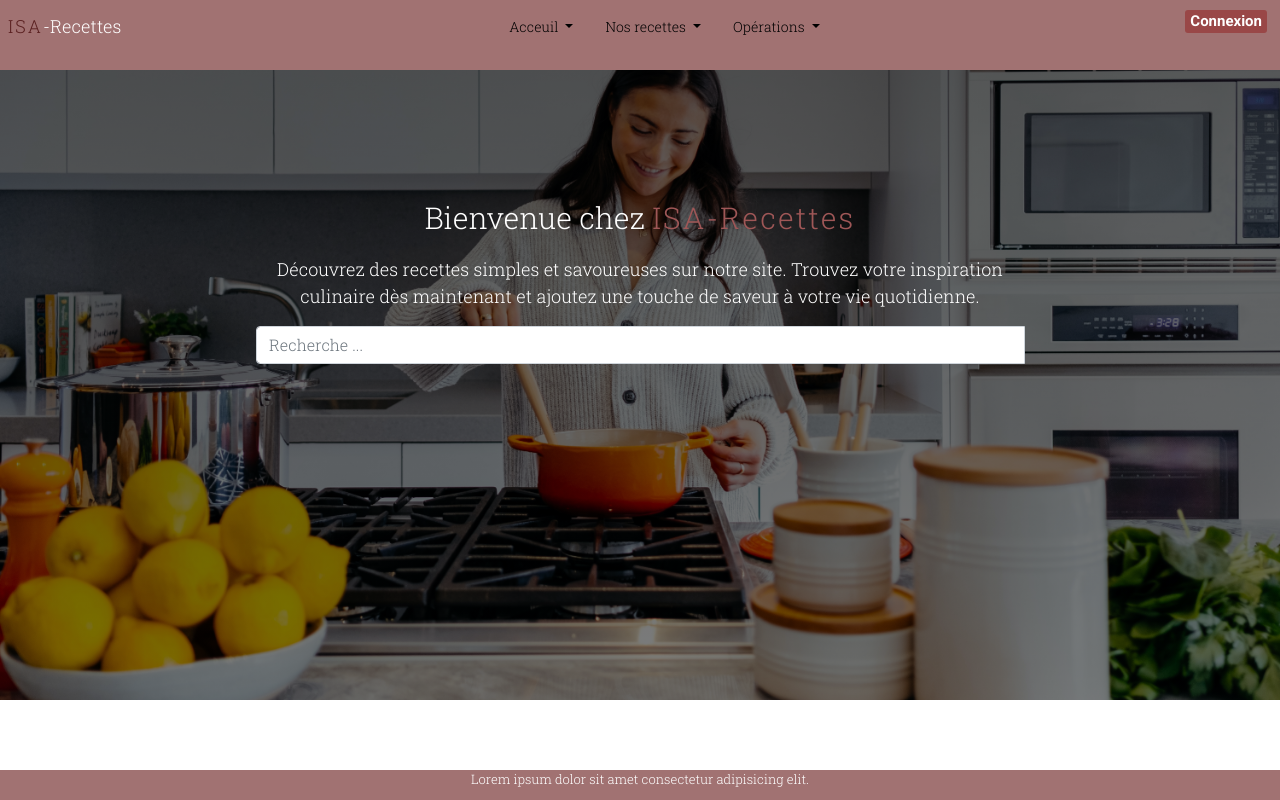
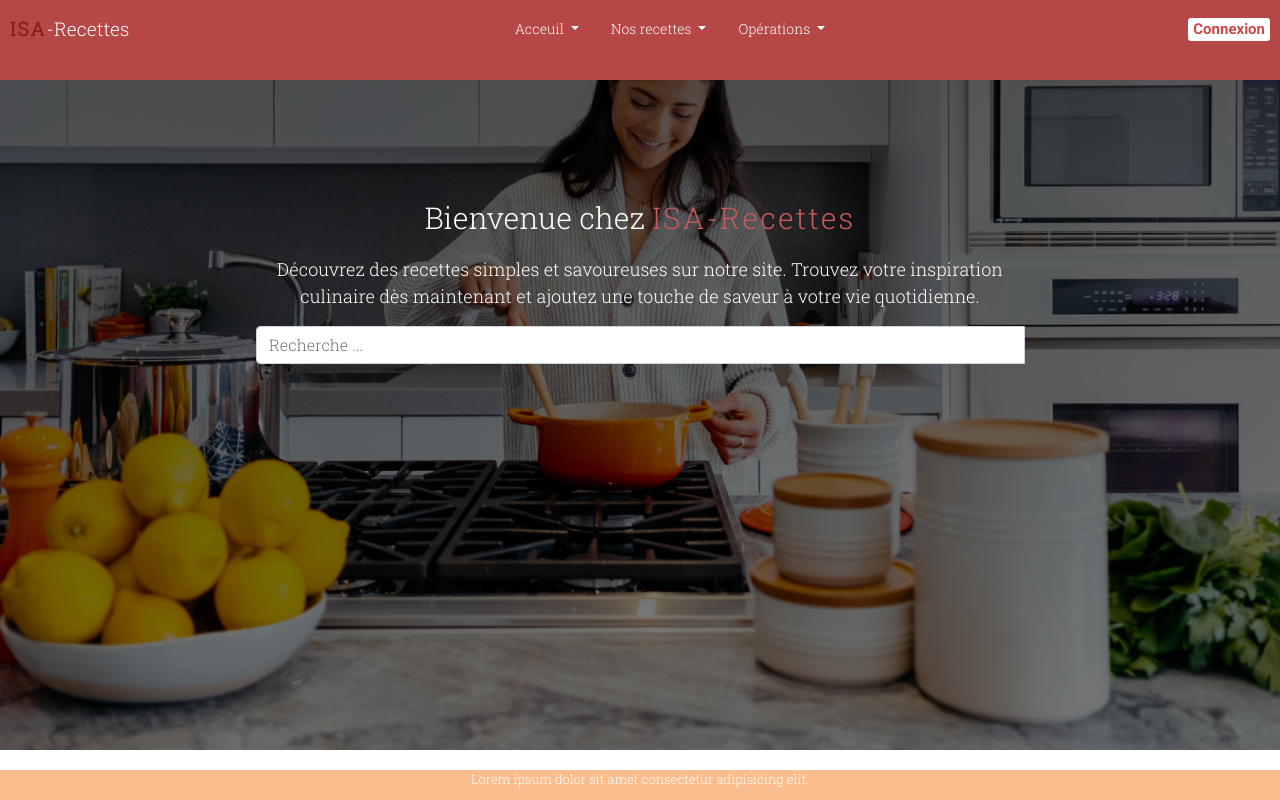
Before and after one commit to Aya2054/Projet_recettes, a PHP site: template PHP/pages/index.html in a window 1280 px wide. Run offline with PHP 8.4, Linux system fonts and the light colour scheme; the template is opened without the code that fills it, so the values that code supplies are empty; some libraries are stand-ins or nearby versions; some web fonts are replaced.

Commit message:
Update style.css

```diff
--- a/CSS/style.css
+++ b/CSS/style.css
@@ -14,56 +14,24 @@ html{
 /************************CONTENT 1******************/
 
 
-.icons{
-    height: 15px;
-    width:15px;
-    display: inline-block;
-    vertical-align: middle;
-}
-
-#top-bar{
-    background-color: rgb(234, 208, 208);
-    display: flex;
-    justify-content: space-between;
-    height: 20px;
-    padding: 0 3%;
-    text-align: center;
-    font-size: 14px;
-    font-weight: 500;
-}
 
 a{
     text-decoration: none;
-    color: black;
+    color: rgb(255, 255, 255);
 }
 
 a:hover{
-    color: white;
+    color: rgb(255, 255, 255);
 }
-
-#contact{
-    display: flex;
-    gap: 30px;
-    justify-content: space-between;
-}
-
 
 /************CONTENT 2****************/
 
-header{
-    height: 70px;
-    background-color: rgb(161, 114, 114);
-    position: fixed;
-    top: 0;
-    left: 0;
-    right: 0;
-}
 
 #menu{
+    padding-top: 10px;
     display: flex;
     justify-content: space-between;
     text-align: center;
-    padding: 8px;
     color: white;
 }
 
@@ -82,21 +50,23 @@ li:hover{
 }
 
 #m:hover{
-    color: black;
+    color: rgb(255, 255, 255);
 }
 
 #t:hover{
-    color: black;
+    color: rgb(255, 255, 255);
 }
 
 #logo{
     margin-top: 8px;
-    font-size: 18px;
+    margin-left: 10px;
+    font-size: 19px;
 }
 
 #isa{
-    color: rgb(90, 32, 32);
+    color: rgb(133, 29, 29);
     letter-spacing: 2px;
+    font-weight: 600;
 }
 
 
@@ -109,6 +79,8 @@ li:hover{
     padding-left: 5px;
     padding-right: 5px;
     margin-top: 0;
+    margin-right: 10px;
+    margin-top: 8px;
     font-family: 'Roboto', sans-serif;
     cursor: pointer;
     border-radius: 3px;
@@ -119,20 +91,12 @@ li:hover{
     color: rgb(153, 71, 71);
 }
 
-.elm-menu{
-    color: white;
-}
-
-.elm-menu:hover{
-    color: white;
-}
-
 /************************SECTION*********************************/
 
 section{
-    height: 700px;
+    height: 750px;
     background-image: linear-gradient(rgba(0, 0, 0, 0.664),rgba(0, 0, 0, 0.509)), url(/Projet_recettes/IMG/bck2.jpg);
-    background-position: center;
+    background-position: bottom;
     background-repeat: no-repeat;
     background-size: cover;
 }
@@ -148,7 +112,7 @@ section{
 }
 
 #isa-total{
-    color: rgb(159, 87, 87);
+    color: rgb(197, 91, 91);
     letter-spacing: 2px;
     font-family: 'Roboto Slab', serif;
 }
@@ -159,11 +123,6 @@ section{
     margin-bottom: 20px;
 }
 
-#maroc{
-    font-weight: 600;
-    color:rgb(255, 255, 255);
-    border-bottom: 2px solid #ffffff;
-}
 
 /******************* FOOTER **************************/
 
@@ -174,7 +133,71 @@ footer{
     bottom: 0;
     right: 0;
     height: 30px;
-    background-color: rgb(161, 114, 114);
+    background-color:rgba(250, 165, 95, 0.724) ;
     color: white;
     font-size: 13px;
 }
+
+
+/********************ICONS**************/
+
+
+i{
+    color: rgb(255, 255, 255);
+}
+
+
+
+
+/************NOUVELLE MODIFICATION SITE WEB******************/
+
+
+#btn{
+    background-color: white;
+    color: #cd4848;
+    right: 30px;
+}
+
+#btn:hover{
+    color: rgb(205, 109, 19);
+}
+
+
+
+
+#meselements{
+    margin-top: 10px;
+}
+
+
+
+header{
+    background-color: rgb(182, 71, 71);
+    position: fixed;
+    width: 100%;
+    height: 10vh;
+}
+
+
+.dropdown-menu{
+    background-color: #cd4848b8;
+}
+
+.dropdown-item{
+    color: white;
+}
+
+#btn{
+    background-color: white;
+    color: #cd4848;
+    right: 30px;
+}
+
+#btn:hover{
+    color: rgb(205, 109, 19);
+}
+
+footer div{
+    justify-content: space-between;
+    gap: 30px;
+}
```
